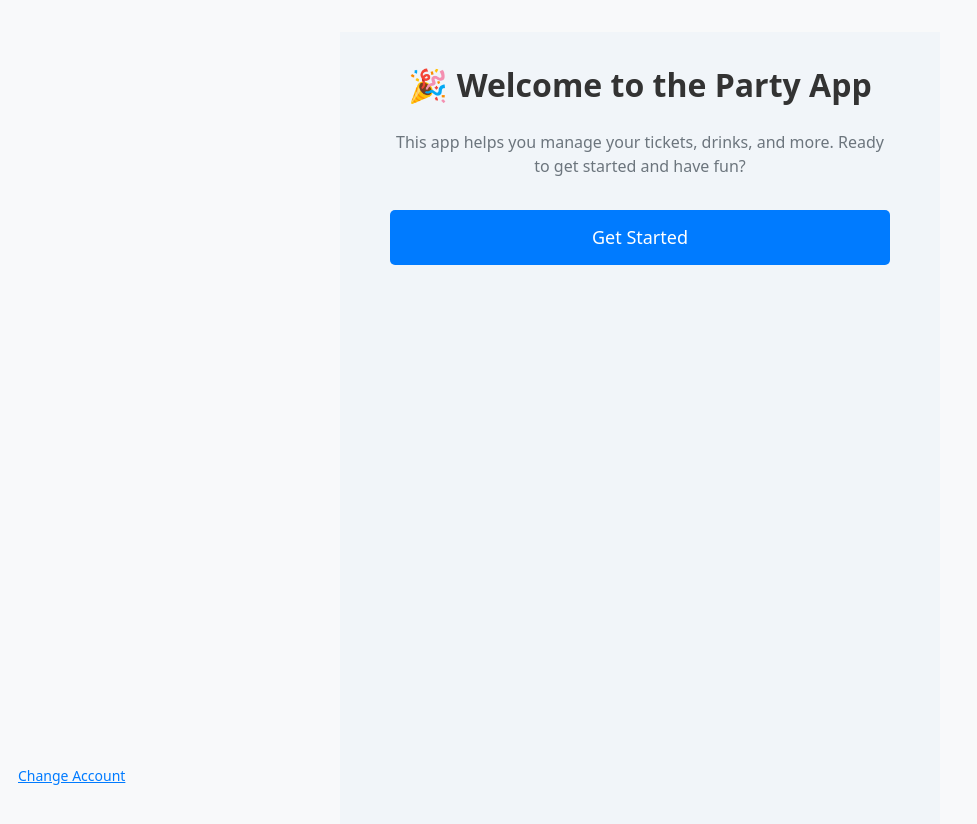
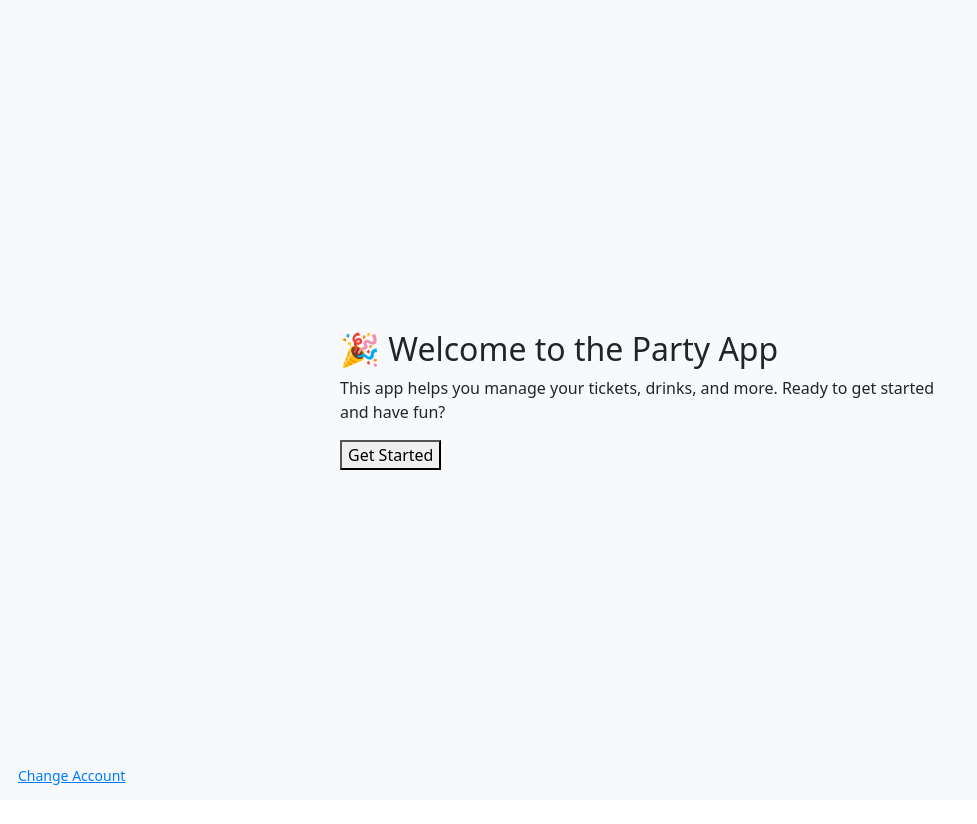
Before and after one commit to tomekjersey0/party-mvp, a React (Vite) app: page /onboarding/1 in a window 1280 px wide. Shown: the top 824 px of the page, without its empty margins (0-977 px from the left). After the commit the page ends 800 px from the top, so only its background shows below. Built offline with nearby package versions, Linux system fonts and the light colour scheme; no server answers; sample sign-in values are in the browser's storage.

Commit message:
autolog + redirect

```diff
--- a/index.html
+++ b/index.html
@@ -3,8 +3,7 @@
   <head>
     <meta charset="UTF-8" />
     <meta name="viewport" content="width=device-width, initial-scale=1.0" />
-    <!-- <meta http-equiv="refresh" content="0; url=https://df011-db.web.app/" /> -->
-    <!-- <meta http-equiv="Content-Security-Policy" content="script-src 'self' https://apis.google.com https://accounts.google.com https://www.googletagmanager.com;"> -->
+    <link rel="icon" href="/favicon.ico" type="image/x-icon" />
     <title>Welcome</title>
   </head>
   <body>
--- a/src/components/Onboarding/OnboardingFlow.jsx
+++ b/src/components/Onboarding/OnboardingFlow.jsx
@@ -1,32 +1,20 @@
-import { useParams, useNavigate } from "react-router-dom";
-import { useEffect, useRef, useState, useLayoutEffect } from "react";
+import { useNavigate, useParams } from "react-router-dom";
+import { useEffect, useState } from "react";
 import { onboardingSteps } from "./steps";
 import { AnimatePresence, motion } from "framer-motion";
+import { signOut } from "firebase/auth";
+import { auth } from "@/lib/firebase";
 
 function OnboardingFlow() {
   const { stepNumber } = useParams();
+  const step = parseInt(stepNumber, 10); // convert string to number
   const navigate = useNavigate();
-  const [direction, setDirection] = useState(1);
-  const prevStepRef = useRef(null);
   const [changeAccountEnabled, setChangeAccountEnabled] = useState(true);
+  const CurrentStep = onboardingSteps[step - 1];
 
-  const step = parseInt(stepNumber ?? "1", 10) - 1;
-  const CurrentStep = onboardingSteps[step];
-
-  // Update direction before paint for smooth transitions.
-  useLayoutEffect(() => {
-    if (prevStepRef.current !== null) {
-      if (step < prevStepRef.current) {
-        setDirection(-1);
-      } else {
-        setDirection(1);
-      }
-    }
-    prevStepRef.current = step;
-  }, [step]);
-
+  // Send user to the first step if they try to access an invalid step
   useEffect(() => {
-    if (step < 0 || step >= onboardingSteps.length || isNaN(step)) {
+    if (isNaN(step) || step < 1 || step > onboardingSteps.length) {
       navigate("/onboarding/1", { replace: true });
     }
   }, [step, navigate]);
@@ -34,7 +22,7 @@ function OnboardingFlow() {
   if (!CurrentStep) return null;
 
   const handleNextStep = () => {
-    const nextStep = step + 2;
+    const nextStep = step + 1;
     if (nextStep > onboardingSteps.length) {
       navigate("/dashboard", { replace: true });
     } else {
@@ -44,17 +32,12 @@ function OnboardingFlow() {
 
   const handleExitToAuth = () => {
     navigate("/auth", { replace: true });
-  };
-
-  const variants = {
-    enter: (direction) => ({ x: direction > 0 ? 300 : -300, opacity: 0 }),
-    center: { x: 0, opacity: 1 },
-    exit: (direction) => ({ x: direction > 0 ? -300 : 300, opacity: 0 }),
+    signOut(auth);
   };
 
   return (
     <>
-      {step === 0 && changeAccountEnabled && (
+      {step === 1 && changeAccountEnabled && (
         <button
           onClick={handleExitToAuth}
           style={{
@@ -89,8 +72,6 @@ function OnboardingFlow() {
         <AnimatePresence mode="wait">
           <motion.div
             key={step}
-            custom={direction}
-            variants={variants}
             initial="enter"
             animate="center"
             exit="exit"
@@ -100,7 +81,7 @@ function OnboardingFlow() {
               maxWidth: "600px",
             }}
           >
-            <CurrentStep onNext={handleNextStep}></CurrentStep>
+            <CurrentStep onNext={handleNextStep} />
           </motion.div>
         </AnimatePresence>
       </div>
--- a/src/components/Onboarding/steps/Step1_Welcome.jsx
+++ b/src/components/Onboarding/steps/Step1_Welcome.jsx
@@ -1,63 +1,33 @@
 import React from "react";
+import { useEffect } from "react";
+import { useNavigate } from "react-router-dom";
+import { onAuthStateChanged } from "firebase/auth";
+import { auth } from "@/lib/firebase";
 
 export default function Step1_Welcome({ onNext }) {
+  // Redirect if not authenticated
+  const navigate = useNavigate();
+
+  useEffect(() => {
+    console.info("hi");
+    const unsubscribe = onAuthStateChanged(auth, (user) => {
+      if (!user) {
+        navigate("/auth");
+      }
+    });
+
+    return () => unsubscribe();
+  }, [navigate]);
+
   return (
-    <div
-      style={{
-        display: "flex",
-        justifyContent: "center",
-        alignItems: "flex-start", // Align items to the top
-        minHeight: "100vh",
-        backgroundColor: "#f1f5f9", // Soft background color
-        padding: "2rem 1.5rem", // Increase top padding to move content higher up
-      }}
-    >
-      <div
-        style={{
-          width: "100%",
-          maxWidth: "500px", // Ensure content doesn't stretch too wide on larger screens
-          textAlign: "center",
-        }}
-      >
-        <h2
-          style={{
-            fontSize: "2rem", // Larger font size for the title
-            color: "#333",
-            marginBottom: "1.5rem", // Increase space below the heading
-            fontWeight: "600",
-            lineHeight: "1.3",
-          }}
-        >
-          🎉 Welcome to the Party App
-        </h2>
-        <p
-          style={{
-            fontSize: "1rem",
-            color: "#6c757d",
-            marginBottom: "2rem", // Adjusted margin for breathing space
-            lineHeight: "1.5",
-          }}
-        >
+    <div>
+      <div>
+        <h2>🎉 Welcome to the Party App</h2>
+        <p>
           This app helps you manage your tickets, drinks, and more. Ready to get
           started and have fun?
         </p>
-        <button
-          onClick={onNext}
-          style={{
-            backgroundColor: "#007bff",
-            color: "white",
-            padding: "14px",
-            border: "none",
-            borderRadius: "5px",
-            fontSize: "1.125rem",
-            fontWeight: "500",
-            cursor: "pointer",
-            width: "100%",
-            transition: "background-color 0.3s ease",
-          }}
-        >
-          Get Started
-        </button>
+        <button onClick={onNext}>Get Started</button>
       </div>
     </div>
   );
--- a/src/components/Onboarding/steps/Step2_Features.jsx
+++ b/src/components/Onboarding/steps/Step2_Features.jsx
@@ -1,67 +1,33 @@
-import React from "react";
+import React, { useEffect } from "react";
+import { useNavigate } from "react-router-dom";
+import { auth } from "@/lib/firebase";
+import { onAuthStateChanged } from "firebase/auth";
 
 export default function Step2_Features({ onNext }) {
+  // Redirect if not authenticated
+  const navigate = useNavigate();
+
+  useEffect(() => {
+    console.info("hi");
+    const unsubscribe = onAuthStateChanged(auth, (user) => {
+      if (!user) {
+        navigate("/auth");
+      }
+    });
+
+    return () => unsubscribe();
+  }, [navigate]);
+
   return (
-    <div
-      style={{
-        display: "flex",
-        justifyContent: "center",
-        alignItems: "flex-start", // Align items to the top for mobile-first approach
-        minHeight: "100vh",
-        backgroundColor: "#f1f5f9", // Soft background color for the overall page
-        padding: "2rem 1.5rem", // Padding to keep content from touching edges
-      }}
-    >
-      <div
-        style={{
-          width: "100%",
-          maxWidth: "500px", // Ensures content doesn't stretch too wide on larger screens
-          textAlign: "center",
-        }}
-      >
-        <h2
-          style={{
-            fontSize: "2rem", // Larger heading for better visibility
-            color: "#333",
-            marginBottom: "1.5rem", // Spacing between title and list
-            fontWeight: "600",
-            lineHeight: "1.3",
-          }}
-        >
-          What This App Does
-        </h2>
-
-        <ul
-          style={{
-            textAlign: "left", // Align text to the left for better readability
-            marginBottom: "2rem", // Add spacing below the list
-            paddingLeft: "20px", // Add padding to indent list items
-            color: "#6c757d", // Subtle gray color for list text
-            fontSize: "1rem", // Slightly smaller font size for list items
-          }}
-        >
+    <div>
+      <div>
+        <h2>What This App Does</h2>
+        <ul>
           <li>🍹 Register alcohol</li>
           <li>📊 Track shot limits</li>
           <li>🤝 Share drinks with friends</li>
         </ul>
-
-        <button
-          onClick={onNext}
-          style={{
-            backgroundColor: "#007bff",
-            color: "white",
-            padding: "14px",
-            border: "none",
-            borderRadius: "5px",
-            fontSize: "1.125rem",
-            fontWeight: "500",
-            cursor: "pointer",
-            width: "100%",
-            transition: "background-color 0.3s ease",
-          }}
-        >
-          Continue
-        </button>
+        <button onClick={onNext}>Continue</button>
       </div>
     </div>
   );
--- a/src/pages/AuthPage.jsx
+++ b/src/pages/AuthPage.jsx
@@ -18,6 +18,17 @@ function AuthPage() {
   const [showInputPhoneNumber, setShowInputPhoneNumber] = useState(true);
   const recaptchaVerifierRef = useRef(null);
   const navigate = useNavigate();
+
+  // If already logged in, redirect to dashboard
+  useEffect(() => {
+    const unsubscribe = auth.onAuthStateChanged((user) => {
+      if (user) {
+        navigate("/dashboard");
+      }
+    });
+
+    return () => unsubscribe();
+  }, [navigate]);
 
   useEffect(() => {
     if (!recaptchaVerifierRef.current) {
--- a/src/pages/DashboardPage.jsx
+++ b/src/pages/DashboardPage.jsx
@@ -11,7 +11,7 @@ function DashboardPage() {
   const [fullName, setFullName] = useState("");
   const [infoBox, setInfoBox] = useState(false);
 
-  // Redirect if not authenticated
+  // Redirect if not authenticated, set user UID
   useEffect(() => {
     const unsubscribe = onAuthStateChanged(auth, (user) => {
       if (user) {
```
Also changed, not shown: src/components/Onboarding/steps/Step3_PersonalInfo.jsx (+58 -73 lines), 1 other file (tests, documents, lock files or other folders).
